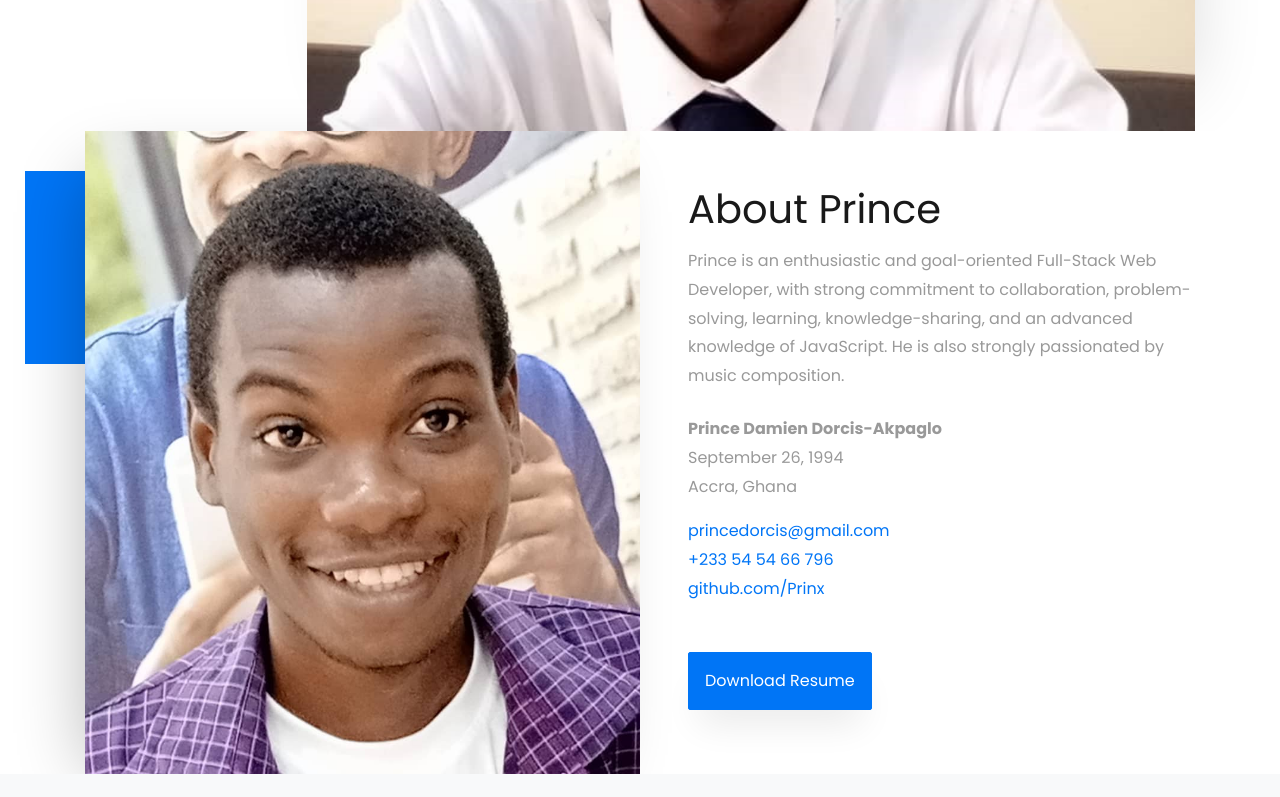
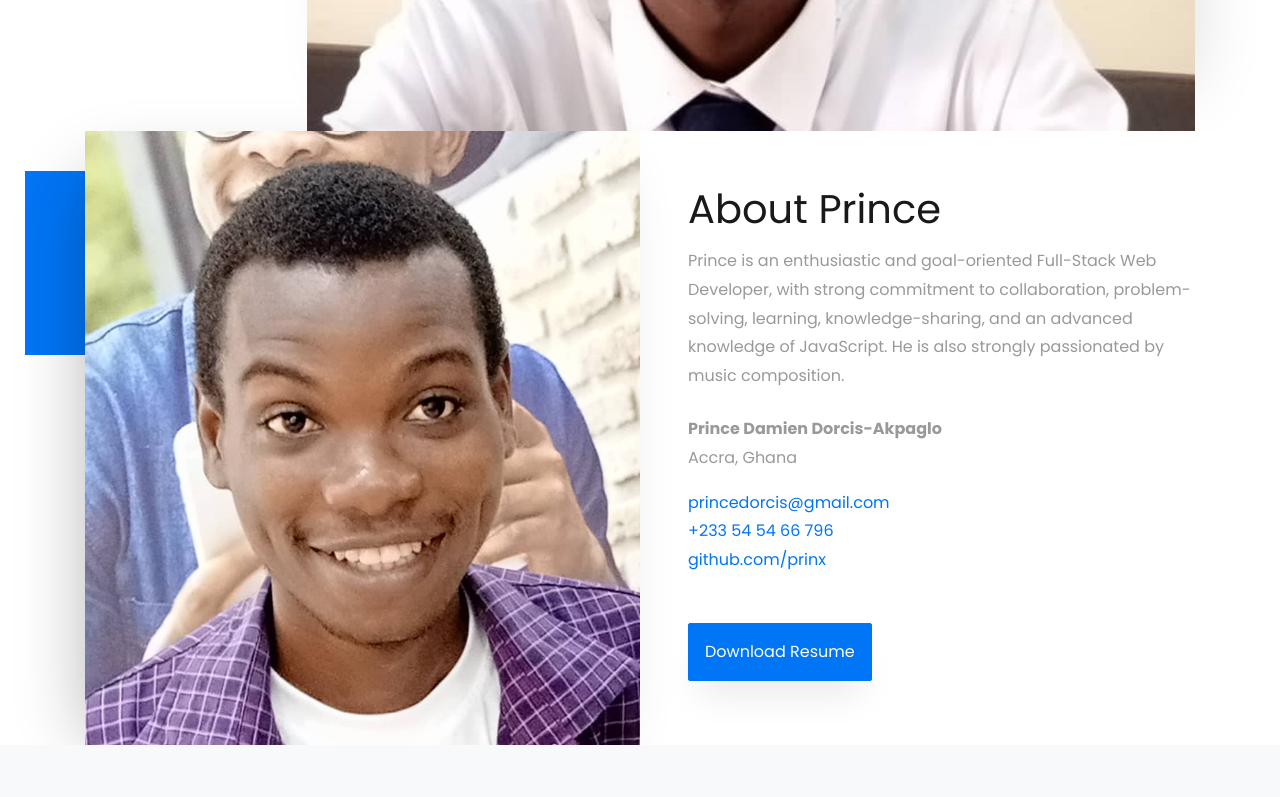
Before and after one commit to prinx/prinx.github.io, a plain HTML site: page index.html in a window 1280 px wide. Shown: the part 619-1416 px from the top of the page. Drawn offline with Linux system fonts and the light colour scheme.

Commit message:
Github link to lowercase and Remove date of birth

```diff
--- a/index.html
+++ b/index.html
@@ -58,7 +58,7 @@
 							</a> -->
 							<div class="text">
 								<span class="subheading">Hello</span>
-								<h1 class="mb-4 mt-3">I'm <br> <span>Prince Dorcis</span></h1>
+								<h1 class="mb-4 mt-3">I am <br> <span>Prince Dorcis</span></h1>
 								<!-- <h2 class="mb-4">A Full-Stack Web Developer</h2>
 								<p><a href="#" class="btn-custom">Hire me</a></p> -->
 							</div>
@@ -114,9 +114,6 @@
 							<ul class="about-info mt-4 px-md-0 px-2">
 								<li class="d-flex"><strong>Prince Damien Dorcis-Akpaglo</strong></li>
 								<li class="d-flex">
-									<span>September 26, 1994</span>
-								</li>
-								<li class="d-flex">
 										<address class="d-inline">Accra, Ghana</address>
 								</li>
 								<li class="d-flex">
@@ -126,7 +123,7 @@
 									<span><a href="tel:+233545466796">+233 54 54 66 796</a></span>
 								</li>
 								<li class="d-flex">
-									<span><a href="https://github.com/Prinx">github.com/Prinx</a></span>
+									<span><a href="https://github.com/prinx">github.com/prinx</a></span>
 								</li>
 							</ul>
 						</div>
```
